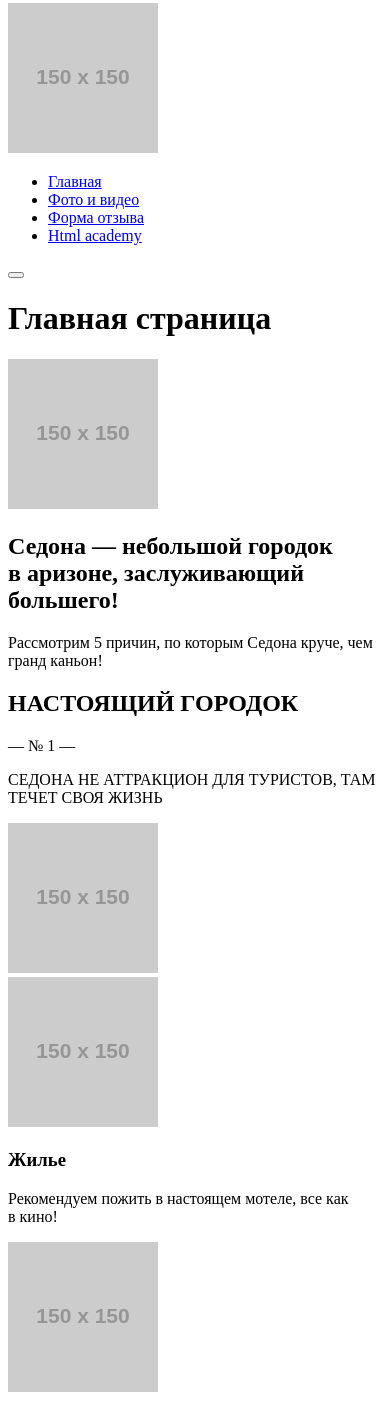
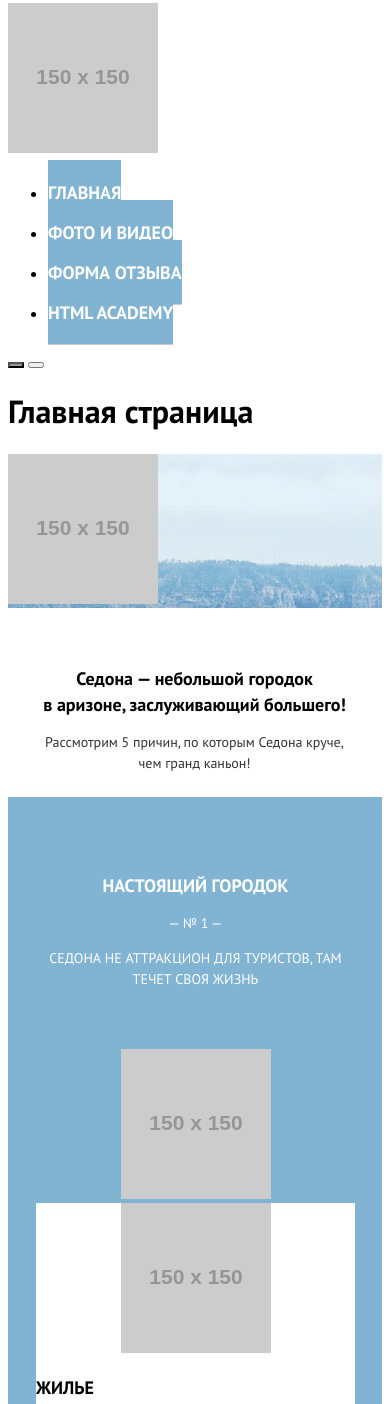
Before and after one commit to SegreyLeontyev/1422495-sedona-19, a website: page source/index.html in a window 390 px wide. Shown: the part 5-1409 px from the top of the page. Drawn offline with nearby package versions, Linux system fonts and the light colour scheme; files that its build step writes are made by us from their sources; placeholder pictures from the web are drawn by us.

Commit message:
Добавил less для некоторых блоков

```diff
--- a/source/index.html
+++ b/source/index.html
@@ -3,6 +3,7 @@
 <head>
   <meta charset="utf-8">
   <title>HTML Academy: Седона</title>
+  <link href="https://fonts.googleapis.com/css2?family=PT+Sans:ital,wght@0,400;0,700;1,400;1,700&display=swap" rel="stylesheet">
   <link rel="stylesheet" type="text/css" href="css/style.css">
 </head>
 <body>
@@ -17,6 +18,7 @@
         <li class="menu__item"><a class="menu__button" href="#">Html academy</a></li>
       </ul>
       <button class="menu__close" href="javascript:void(0);"></button>
+      <button class="menu__burger" href="javascript:void(0);"></button>
     </nav>
   </header>
 
@@ -63,21 +65,21 @@
       </div>
 
       <div class="benefits__item benefits__item--gray">
-        <h2 class="benefits__title">НЕБОЛЬШАЯ ПЛОЩАДЬ</h2>
-        <div class="benefits__number">&mdash;&nbsp;&#8470;&nbsp;3 &mdash;</div>
-        <p class="benefits__text">ВСЕ интересные места находятся очень близко</p>
+        <h2 class="benefits__title benefits__title--gray">НЕБОЛЬШАЯ ПЛОЩАДЬ</h2>
+        <div class="benefits__number benefits__number--gray">&mdash;&nbsp;&#8470;&nbsp;3 &mdash;</div>
+        <p class="benefits__text benefits__text--gray">ВСЕ интересные места находятся очень близко</p>
       </div>
 
       <div class="benefits__item benefits__item--gray">
-        <h2 class="benefits__title">КРАСИВАЯ ДОРОГА</h2>
-        <div class="benefits__number">&mdash;&nbsp;&#8470;&nbsp;4 &mdash;</div>
-        <p class="benefits__text">ЕХАТЬ В&nbsp;СЕДОНУ ИЗ&nbsp;ЛАС-ВЕГАСА совсем НЕ&nbsp;СКУЧНО!</p>
+        <h2 class="benefits__title benefits__title--gray">КРАСИВАЯ ДОРОГА</h2>
+        <div class="benefits__number benefits__number--gray">&mdash;&nbsp;&#8470;&nbsp;4 &mdash;</div>
+        <p class="benefits__text benefits__text--gray">ЕХАТЬ В&nbsp;СЕДОНУ ИЗ&nbsp;ЛАС-ВЕГАСА совсем НЕ&nbsp;СКУЧНО!</p>
       </div>
 
       <div class="benefits__item benefits__item--gray">
-        <h2 class="benefits__title">МАЛО ТУРИСТОВ</h2>
-        <div class="benefits__number">&mdash;&nbsp;&#8470;&nbsp;5 &mdash;</div>
-        <p class="benefits__text">Большинство едет в&nbsp;гранд каньон и&nbsp;толпится там</p>
+        <h2 class="benefits__title benefits__title--gray">МАЛО ТУРИСТОВ</h2>
+        <div class="benefits__number benefits__number--gray">&mdash;&nbsp;&#8470;&nbsp;5 &mdash;</div>
+        <p class="benefits__text benefits__text--gray">Большинство едет в&nbsp;гранд каньон и&nbsp;толпится там</p>
       </div>
     </section>
 
--- a/source/less/blocks/benefits-list.less
+++ b/source/less/blocks/benefits-list.less
@@ -0,0 +1,3 @@
+.benefits-list {
+  background-color: #ffffff;
+}
--- a/source/less/blocks/benefits.less
+++ b/source/less/blocks/benefits.less
@@ -0,0 +1,42 @@
+.benefits__item {
+  background-color: #81b3d2;
+  color: #fff;
+
+  text-align: center;
+
+  padding: 61px 27px 0 28px;
+
+  &--gray {
+   background-color: #efefef;
+  }
+}
+
+.benefits__title {
+  font-size: 18px;
+  font-weight: bold;
+  line-height: 1.44;
+
+  &--gray {
+   color: #000;
+  }
+}
+
+.benefits__number {
+  font-size: 14px;
+  line-height: 1.5;
+
+  &--gray {
+   color: #333;
+  }
+}
+
+.benefits__text {
+  font-size: 14px;
+  line-height: 1.5;
+
+  padding: 0 0 45px 0;
+
+  &--gray {
+   color: #333;
+  }
+}
--- /dev/null
+++ b/source/less/blocks/list.less
@@ -0,0 +1,18 @@
+.list {
+  text-transform: uppercase;
+}
+
+.list__title {
+  font-size: 18px;
+  font-weight: bold;
+  line-height: 1.44;
+  color: #000000;
+  text-align: left;
+}
+
+.list__text {
+  font-size: 14px;
+  line-height: 1.5;
+  text-align: left;
+  color: #333333;
+}
--- a/source/less/blocks/menu.less
+++ b/source/less/blocks/menu.less
@@ -0,0 +1,20 @@
+.menu__button {
+ box-shadow: 0px 1px 0 0 rgba(1, 1, 1, 0.2);
+ background-color: #81b3d2;
+
+ font-size: 18px;
+ font-weight: bold;
+ line-height: 2.22;
+ text-align: center;
+ text-decoration: none;
+ text-transform: uppercase;
+
+ color: #fff;
+
+ padding: 21px 0 20px 0;
+}
+.menu__close {
+ background-color: transparent;
+ background-image: url('../img/icon-cross.svg');
+ background-size: contain;
+}
--- a/source/less/blocks/top-image.less
+++ b/source/less/blocks/top-image.less
@@ -0,0 +1,3 @@
+.top-image {
+ background-image: url('../img/bg-back-mobile@1x.jpg');
+}
--- a/source/less/blocks/top-text.less
+++ b/source/less/blocks/top-text.less
@@ -0,0 +1,19 @@
+.top-text {
+  text-align: center;
+
+  padding: 43px 33px 10px 32px;
+}
+
+.top-text__title {
+  font-size: 18px;
+  font-weight: bold;
+  line-height: 1.44;
+  color: #000;
+}
+
+.top-text__text {
+  font-size: 14px;
+  font-weight: normal;
+  line-height: 1.44;
+  color: #333333;
+}
--- /dev/null
+++ b/source/less/settings.less
@@ -0,0 +1,3 @@
+body {
+  font-family: 'PT Sans';
+}
--- a/source/less/style.less
+++ b/source/less/style.less
@@ -1,3 +1,4 @@
+@import "settings.less";
 @import "blocks/menu.less";
 @import "blocks/page-header.less";
 @import "blocks/page-main.less";
@@ -5,6 +6,7 @@
 @import "blocks/top-text.less";
 @import "blocks/benefits.less";
 @import "blocks/benefits-list.less";
+@import "blocks/list.less";
 @import "blocks/booking.less";
 @import "blocks/bottom-content.less";
 @import "blocks/page-footer.less";
```
Also changed, not shown: source/form.html (+2 -0 lines), source/photo.html (+2 -0 lines).
